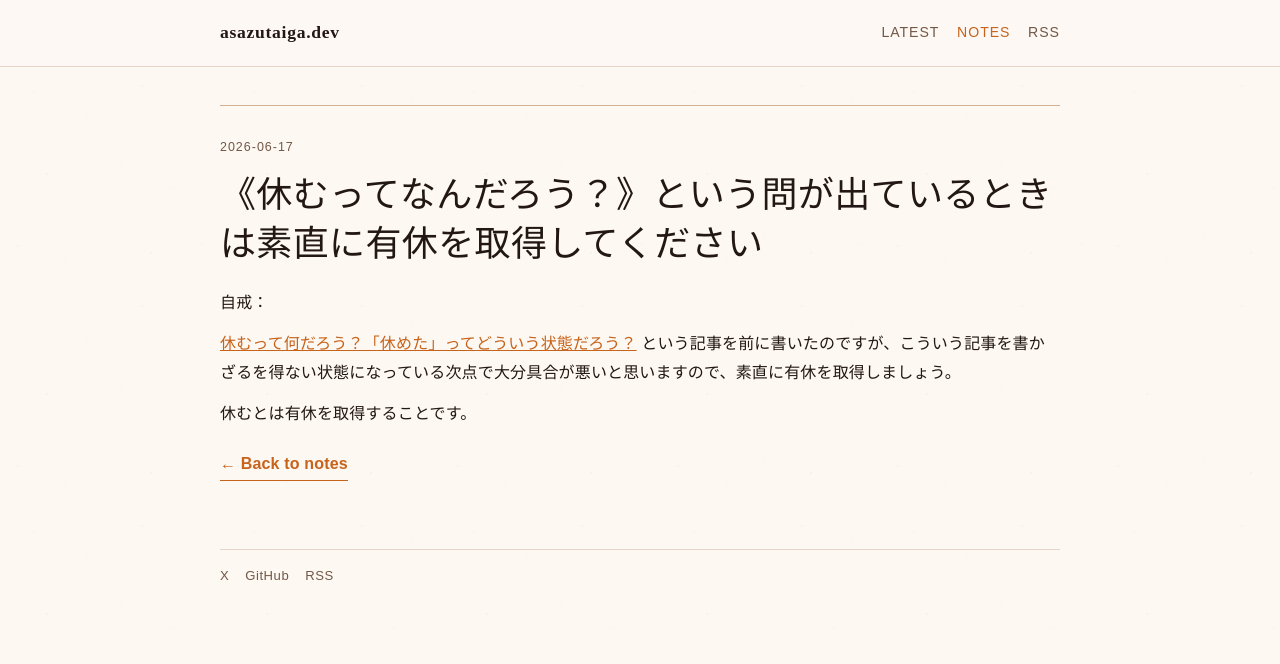
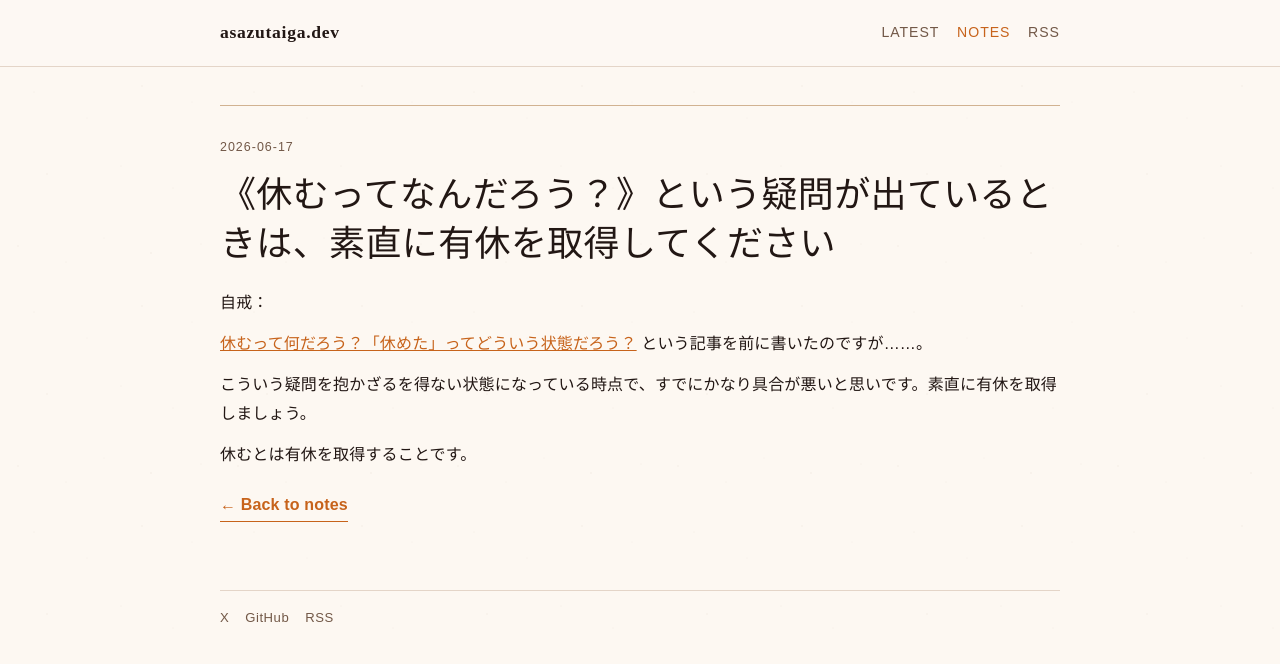
Before and after one commit to AsazuTaiga/asazutaiga.dev, an Astro site: page /notes/yasumi2 in a window 1280 px wide. Built offline with nearby package versions, Linux system fonts and the light colour scheme; Astro itself is replaced by a stand-in of ours; some packages are replaced by stand-ins of ours.

Commit message:
yasumi2.md の更新

```diff
--- a/src/content/posts/yasumi2.md
+++ b/src/content/posts/yasumi2.md
@@ -1,11 +1,13 @@
 ---
-title: "《休むってなんだろう？》という問が出ているときは素直に有休を取得してください"
+title: "《休むってなんだろう？》という疑問が出ているときは、素直に有休を取得してください"
 createdAt: "2026-06-17"
 archived: false
 ---
 
 自戒：
 
-[休むって何だろう？「休めた」ってどういう状態だろう？](https://asazutaiga.dev/notes/yasumi) という記事を前に書いたのですが、こういう記事を書かざるを得ない状態になっている次点で大分具合が悪いと思いますので、素直に有休を取得しましょう。
+[休むって何だろう？「休めた」ってどういう状態だろう？](https://asazutaiga.dev/notes/yasumi) という記事を前に書いたのですが……。
+
+こういう疑問を抱かざるを得ない状態になっている時点で、すでにかなり具合が悪いと思いです。素直に有休を取得しましょう。
 
 休むとは有休を取得することです。
```
